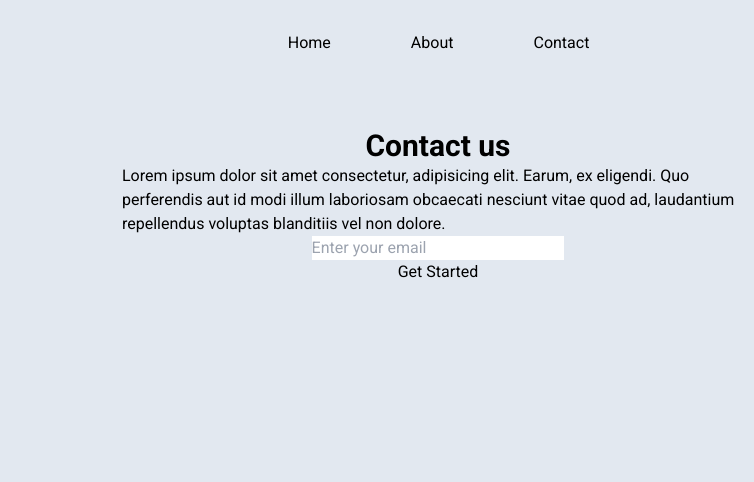
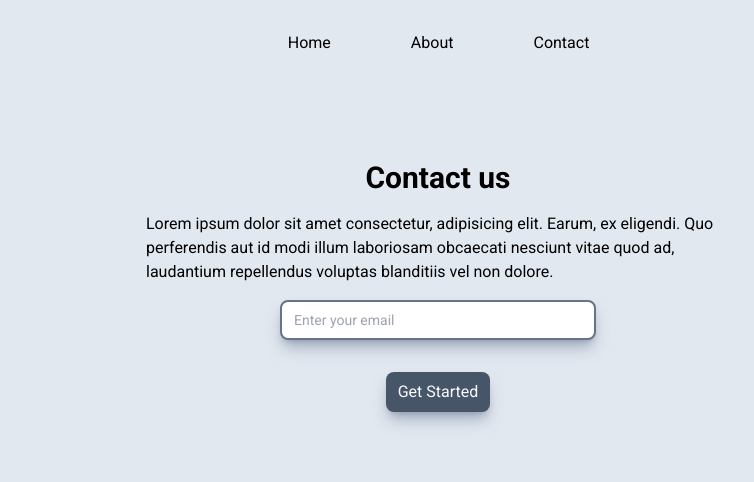
Before and after one commit to mundevux/Landing_Page, a website: page src/index.html in a window 1280 px wide. Shown: the full height of the page, 526-1280 px from the left. Drawn offline with Linux system fonts and the light colour scheme.

Commit message:
Update "index.html"

```diff
--- a/src/index.html
+++ b/src/index.html
@@ -32,24 +32,24 @@
         </header>
     </div>
 
-    <main class="container mx-auto h-screen mt-32 md:mt-32">
+    <main class="container mx-auto mt-32">
         <section id="#Home" class=" md:columns-2">
             <div class="flex justify-center items-center">
                 <iframe src="https://www.youtube-nocookie.com/embed/y8Yv4pnO7qc?rel=0&amp;controls=0&amp;showinfo=0" frameborder="0" id="video" height="315" width="400" class="aspect-video"></iframe>
             </div>
             <div class="flex justify-center">
                 <div>
-                    <div>
-                        <h1 class="text-center text-3xl font-semibold">Contact us</h1>
-                        <p>Lorem ipsum dolor sit amet consectetur, adipisicing elit. Earum, ex eligendi. Quo perferendis aut id modi illum laboriosam obcaecati nesciunt vitae quod ad, laudantium repellendus voluptas blanditiis vel non dolore.</p>
+                    <div class="mt-8">
+                        <h1 class="text-center text-3xl font-semibold pb-4">Contact us</h1>
+                        <p class="mx-6 pb-4">Lorem ipsum dolor sit amet consectetur, adipisicing elit. Earum, ex eligendi. Quo perferendis aut id modi illum laboriosam obcaecati nesciunt vitae quod ad, laudantium repellendus voluptas blanditiis vel non dolore.</p>
                     </div>
                     <div>
                         <form action="https://www.freecodecamp.com/email-submit" id="from">
-                            <div class="flex justify-center">
-                                <input type="email" name="email" id="email" placeholder="Enter your email" class="w-2/5" required>
+                            <div class="flex justify-center pb-4">
+                                <input type="email" name="email" id="email" placeholder="Enter your email" class="w-2/4 border-solid border-2 border-slate-500 shadow-lg shadow-slate-500/50 rounded-lg py-2 px-3 text-sm" required>
                             </div>
-                            <div class="flex justify-center">
-                                <input type="submit" id="sumit" value="Get Started">
+                            <div class="flex justify-center py-4 text-slate-50">
+                                <input type="submit" id="sumit" value="Get Started" class="rounded-lg shadow-lg shadow-slate-500/50 bg-slate-600 py-2 px-3">
                             </div>
                         </form>
                     </div>
```
Also changed, not shown: dist/output.css.
